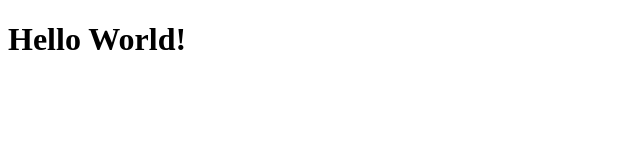
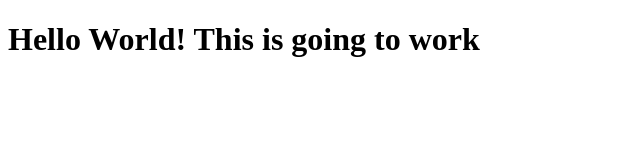
Before and after one commit to slopezjr/module2-solution, a plain HTML site: page index.html in a window 1280 px wide. Shown: the whole page, without its empty margins (0-640 px from the left). Drawn offline with Linux system fonts and the light colour scheme.

```diff
--- a/index.html
+++ b/index.html
@@ -4,6 +4,6 @@
 	<title>Test</title>
 </head>
 <body>
-<h1>Hello World!</h1>
+<h1>Hello World! This is going to work</h1>
 </body>
 </html>
```
